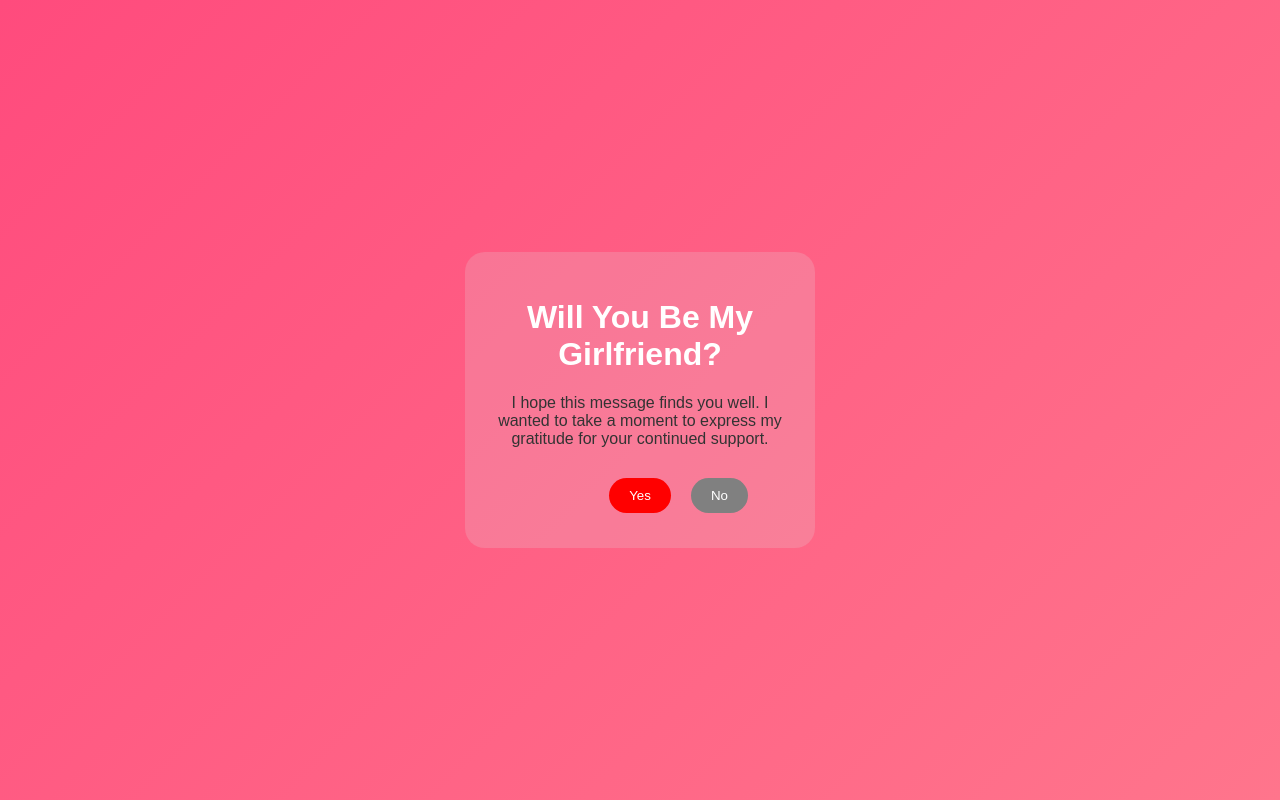
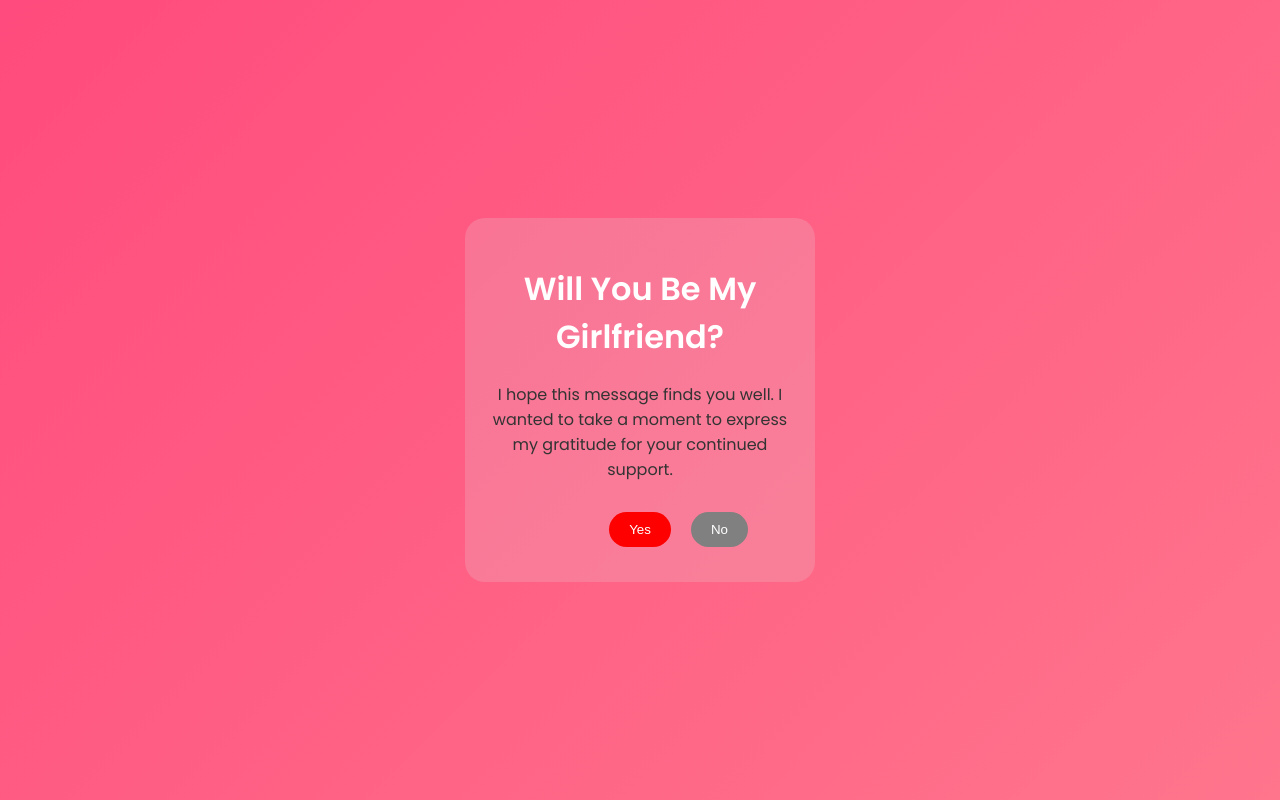
Before and after one commit to Jishanahmad143/purposal_card, a Flask app: page / in a window 1280 px wide. Run offline with Flask 3, Linux system fonts and the light colour scheme.

Commit message:
Update style.css

```diff
--- a/static/style.css
+++ b/static/style.css
@@ -1,7 +1,7 @@
 body {
     margin: 0;
     background:linear-gradient(135deg, #ff4b7d,#ff758c);
-    font-family: Arial, sans-serif;
+    font-family: 'Poppins', sans-serif;
     display: flex;
     justify-content: center;
     align-items: center;
```
